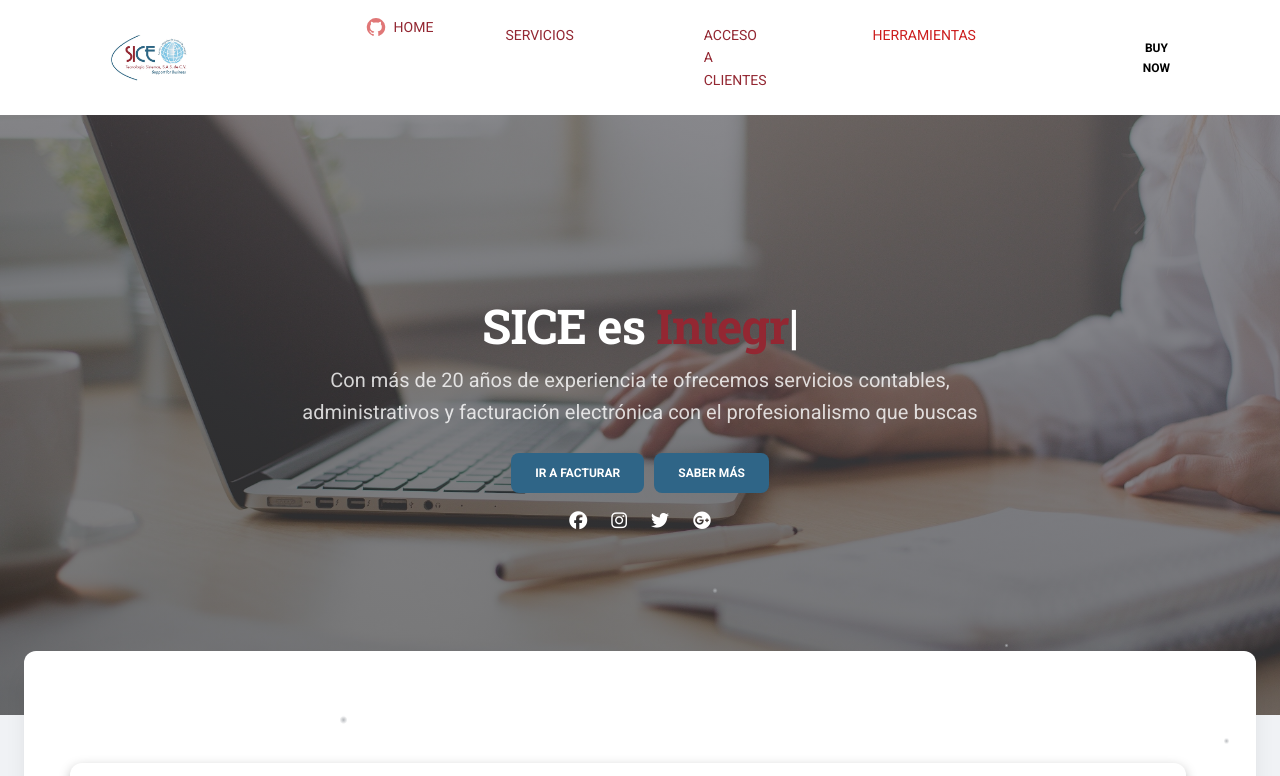
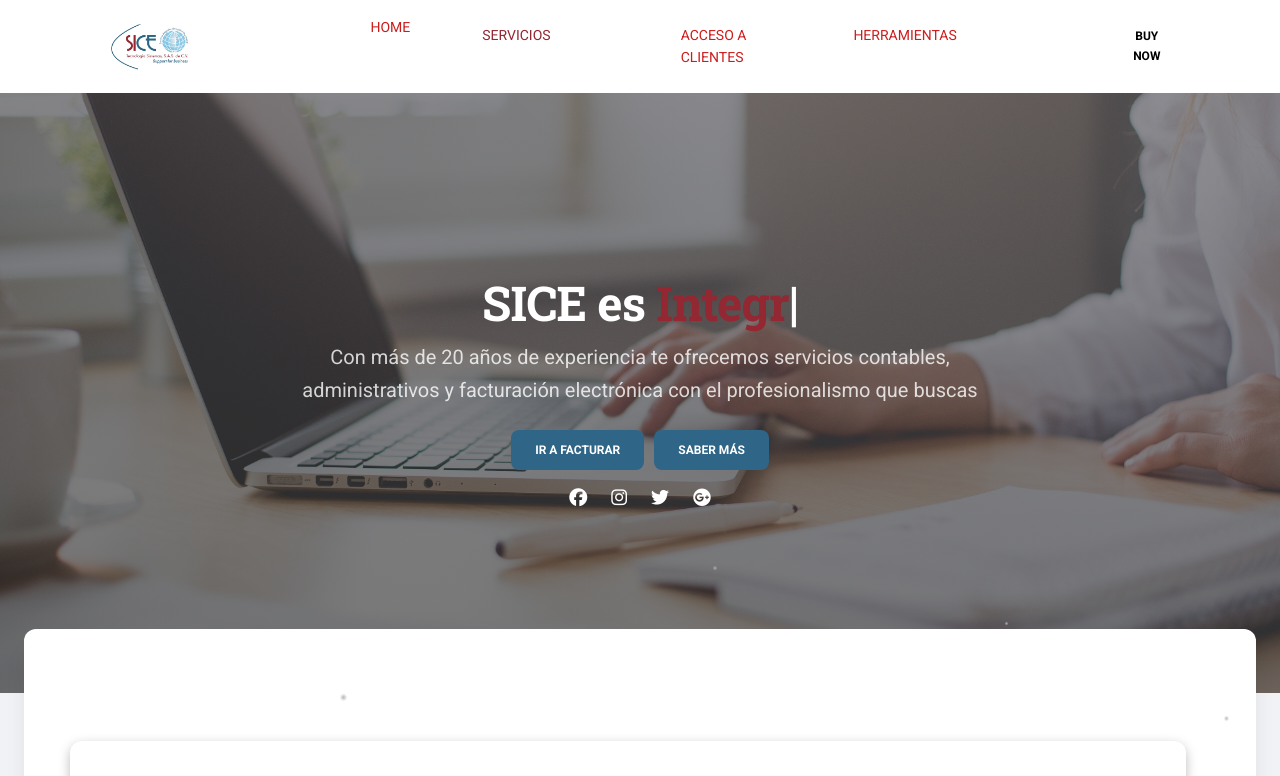
Before and after one commit to ddevil9910/landing_sice, a Vue app: page / in a window 1280 px wide. Shown: the top 776 px of the page. Built offline with nearby package versions, Linux system fonts and the light colour scheme.

Commit message:
Revert "fix navbar"
This reverts commit 62a5bc001f9c571e0a4411cea3876425fd75f2d0.

```diff
--- a/src/examples/navbars/NavbarDefault.vue
+++ b/src/examples/navbars/NavbarDefault.vue
@@ -164,21 +164,8 @@
             <a
               href="/"
               class="nav-link d-flex cursor-pointer align-items-center"
-              style="color: #932732;"
+              style="color: #CC1D1D;"
             >
-              <svg
-                width="20px"
-                height="20px"
-                class="material-icons me-2 opacity-6"
-                viewBox="0 0 24 24"
-                aria-hidden="true"
-                data-testid="GitHubIcon"
-                :fill="props.transparent && '#CC1D1D'"
-              >
-                <path
-                  d="M12 1.27a11 11 0 00-3.48 21.46c.55.09.73-.28.73-.55v-1.84c-3.03.64-3.67-1.46-3.67-1.46-.55-1.29-1.28-1.65-1.28-1.65-.92-.65.1-.65.1-.65 1.1 0 1.73 1.1 1.73 1.1.92 1.65 2.57 1.2 3.21.92a2 2 0 01.64-1.47c-2.47-.27-5.04-1.19-5.04-5.5 0-1.1.46-2.1 1.2-2.84a3.76 3.76 0 010-2.93s.91-.28 3.11 1.1c1.8-.49 3.7-.49 5.5 0 2.1-1.38 3.02-1.1 3.02-1.1a3.76 3.76 0 010 2.93c.83.74 1.2 1.74 1.2 2.94 0 4.21-2.57 5.13-5.04 5.4.45.37.82.92.82 2.02v3.03c0 .27.1.64.73.55A11 11 0 0012 1.27"
-                ></path>
-              </svg>
               HOME
             </a>
           </li>
@@ -330,7 +317,7 @@
             <a
               href="/"
               class="nav-link d-flex cursor-pointer align-items-center"
-              style="color: #932732;"
+              style="color: #CC1D1D;"
             >
               ACCESO A CLIENTES
             </a>
@@ -1011,16 +998,5 @@
 .bg-navabar{
   background-color: #ffffff;
   position: sticky !important;
-  z-index: 1050 !important;
 }
-
-.hamburger-red-sice{
-  background-color: #CC1D1D !important;
-}
-.logo-mobile{
-  width: 25%;
-  margin-left: 22%;
-}
-
-
 </style>
```
Also changed, not shown: src/views/LandingPages/AboutUs/Sections/AboutInformation.vue (+12 -0 lines).
